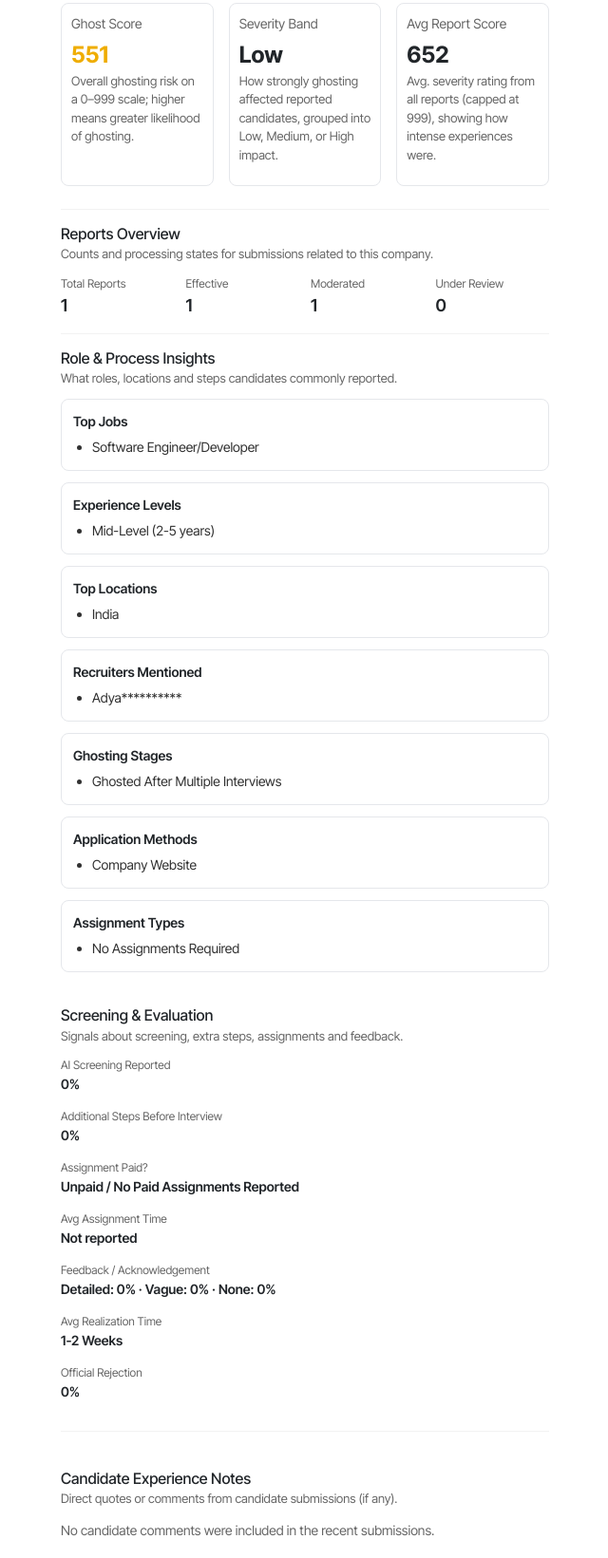
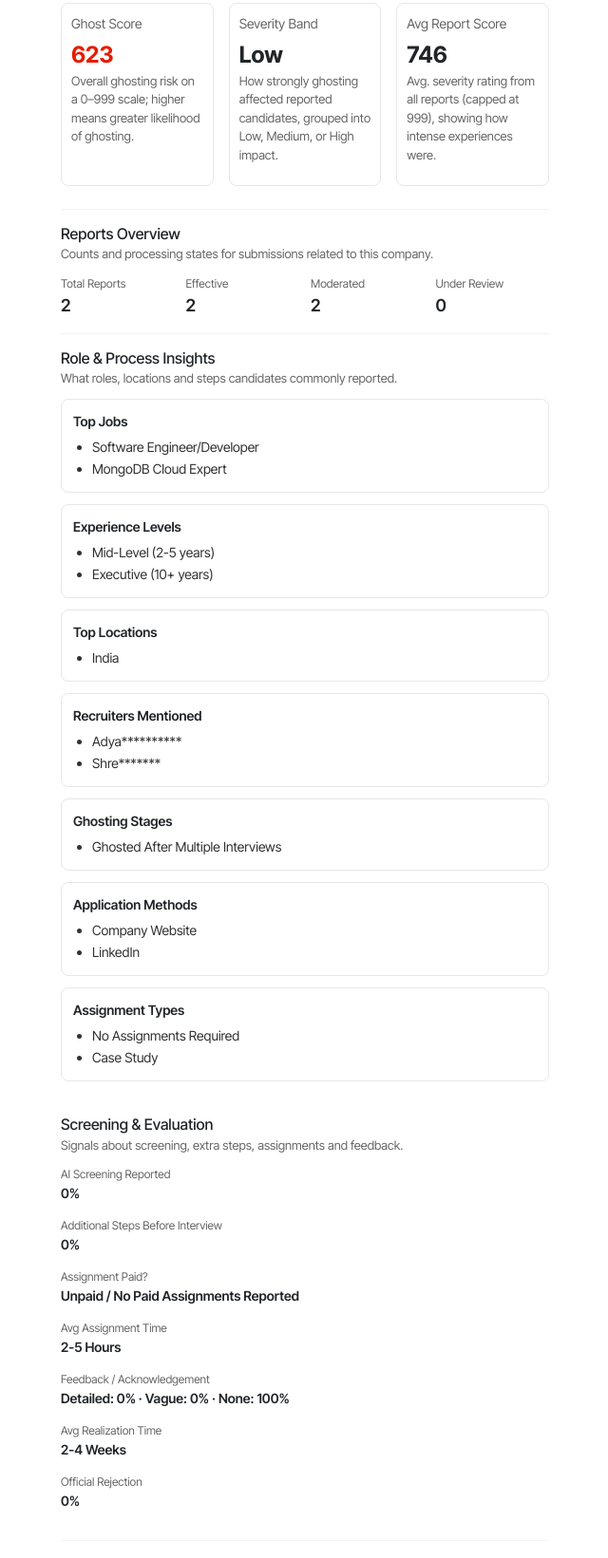
Before and after one commit to akhilrrr/noghosthiring, a plain HTML site: page companies/sprinklr.html in a window 1280 px wide. Shown: the part 303-1944 px from the top of the page at 95% size, without its empty margins (319-959 px from the left). Drawn offline with nearby package versions, Linux system fonts and the light colour scheme; files whose address does not match are found by name; a web font is replaced by a local one.

Commit message:
Noghosting build: 2025-10-15T05:52:05.601Z
Rows processed: total=140, used=140, under_review=0
Companies: 134
Total effective reports: 140
Top 5: Zalando (682 • 3); Goldman Sachs (673 • 3); Nagarro (652 • 1); Kutung (647 • 1); Onefinnet (645 • 1)

```diff
--- a/companies/sprinklr.html
+++ b/companies/sprinklr.html
@@ -108,7 +108,7 @@
     <section class="grid3">
       <div class="kpi">
         <div class="kpi-label">Ghost Score</div>
-        <div class="kpi-value score-medium">551</div>
+        <div class="kpi-value score-high">623</div>
         <div class="sub">Overall ghosting risk on a 0–999 scale; higher means greater likelihood of ghosting.</div>
       </div>
       <div class="kpi">
@@ -118,7 +118,7 @@
       </div>
       <div class="kpi">
         <div class="kpi-label">Avg Report Score</div>
-        <div class="kpi-value">652</div>
+        <div class="kpi-value">746</div>
         <div class="sub">Avg. severity rating from all reports (capped at 999), showing how intense experiences were.</div>
       </div>
     </section>
@@ -133,15 +133,15 @@
       <div class="cols">
         <div>
           <div class="label">Total Reports</div>
-          <div class="val">1</div>
+          <div class="val">2</div>
         </div>
         <div>
           <div class="label">Effective</div>
-          <div class="val">1</div>
+          <div class="val">2</div>
         </div>
         <div>
           <div class="label">Moderated</div>
-          <div class="val">1</div>
+          <div class="val">2</div>
         </div>
         <div>
           <div class="label">Under Review</div>
@@ -161,11 +161,11 @@
         <div>
           <div class="block">
             <div class="btitle">Top Jobs</div>
-            <ul class="list"><li>Software Engineer/Developer</li></ul>
+            <ul class="list"><li>Software Engineer/Developer</li><li>MongoDB Cloud Expert</li></ul>
           </div>
           <div class="block">
             <div class="btitle">Experience Levels</div>
-            <ul class="list"><li>Mid-Level (2-5 years)</li></ul>
+            <ul class="list"><li>Mid-Level (2-5 years)</li><li>Executive (10+ years)</li></ul>
           </div>
           <div class="block">
             <div class="btitle">Top Locations</div>
@@ -173,7 +173,7 @@
           </div>
           <div class="block">
             <div class="btitle">Recruiters Mentioned</div>
-            <ul class="list"><li>Adya**********</li></ul>
+            <ul class="list"><li>Adya**********</li><li>Shre*******</li></ul>
           </div>
         </div>
 
@@ -184,11 +184,11 @@
           </div>
           <div class="block">
             <div class="btitle">Application Methods</div>
-            <ul class="list"><li>Company Website</li></ul>
+            <ul class="list"><li>Company Website</li><li>LinkedIn</li></ul>
           </div>
           <div class="block">
             <div class="btitle">Assignment Types</div>
-            <ul class="list"><li>No Assignments Required</li></ul>
+            <ul class="list"><li>No Assignments Required</li><li>Case Study</li></ul>
           </div>
         </div>
       </div>
@@ -214,7 +214,7 @@
         </div>
         <div style="margin-bottom: 15px;">
           <div class="label">Avg Assignment Time</div>
-          <div class="val">Not reported</div>
+          <div class="val">2-5 Hours</div>
         </div>
       </div>
 
@@ -222,12 +222,12 @@
         <div style="margin-bottom: 15px;">
           <div class="label">Feedback / Acknowledgement</div>
           <div class="val">
-            Detailed: 0% · Vague: 0% · None: 0%
+            Detailed: 0% · Vague: 0% · None: 100%
           </div>
         </div>
         <div style="margin-bottom: 15px;">
           <div class="label">Avg Realization Time</div>
-          <div class="val">1-2 Weeks</div>
+          <div class="val">2-4 Weeks</div>
         </div>
         <div style="margin-bottom: 15px;">
           <div class="label">Official Rejection</div>
```
Also changed, not shown: data/companies.json.
